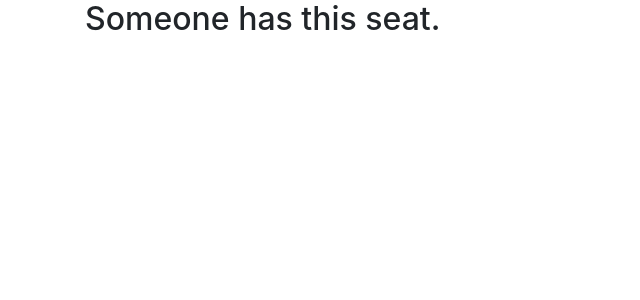
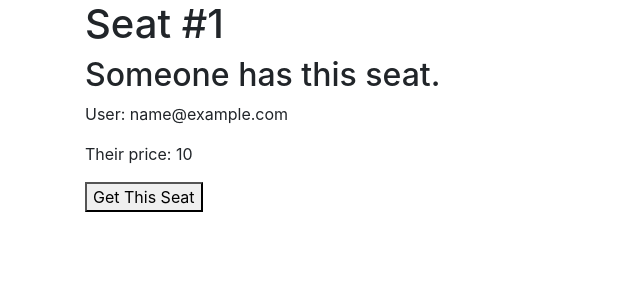
Before and after one commit to woodbridge/seats, a Flask app: template templates/view_seat.html in a window 1280 px wide. Shown: the part 56-356 px from the top of the page, without its empty margins (0-640 px from the left). Run offline with Flask 2, Linux system fonts and the light colour scheme; the template is opened without the code that fills it: most values are stand-ins (such as "Sample title", 1, 10 or a date in 2020); parts of the project's set-up code (start-up, migrations or seed data) failed here and were passed over; some libraries are stand-ins or nearby versions.

Commit message:
more shit works

```diff
--- a/server.py
+++ b/server.py
@@ -14,7 +14,7 @@ A debugger such as "pdb" may be helpful for debugging.
 Read about it online.
 """
 
-import os
+import os, datetime
 from functools import wraps
 from sqlalchemy import *
 from sqlalchemy.pool import NullPool
@@ -172,6 +172,7 @@ def create_account():
   pass_hash = bcrypt.hashpw(pass_bytes, bcrypt.gensalt(14))
 
   query = "INSERT into users(name, email, password_hash) VALUES (%s, %s, %s) RETURNING user_id"
+
   trans = g.conn.begin()
 
   try:
@@ -210,7 +211,10 @@ def view_seat(library_name, seat_id):
   library_name = LIBRARY_NAMES[library_name]
 
   r = g.conn.execute("SELECT * from seats WHERE library_name = (%s) AND seat_id = (%s)", library_name, seat_id)
+
   seat_attrs = r.fetchone()
+
+  if not seat_attrs: return "fuck"
 
   seat = {
     'id': seat_attrs[0],
@@ -218,14 +222,63 @@ def view_seat(library_name, seat_id):
   }
 
   r = g.conn.execute("SELECT * from seat_offerings WHERE library_name = (%s) AND seat_id = (%s)", library_name, seat_id)
-  offering = r.fetchone()
+  offering_attrs = r.fetchone()
+  if offering_attrs:
+    offering = {
+      'offering_id': offering_attrs[0],
+      'price': offering_attrs[1],
+      'date': offering_attrs[2],
+      'seat_id': offering_attrs[3],
+      'user_id': offering_attrs[4],
+      'library_name': offering_attrs[5]
+    }
+  else:
+    offering = None
 
-  return render_template('view_seat.html', seat=seat, offering=offering)
+  if offering:
+    r = g.conn.execute("SELECT * from users WHERE user_id = (%s)", offering['user_id'])
+    owner_attrs = r.fetchone()
 
-@app.route('/claim')
+    owner = {
+      'user_id': owner_attrs[0],
+      'email': owner_attrs[1],
+      'name': owner_attrs[2]
+    }
+  else:
+    owner = None
+
+  return render_template('view_seat.html', seat=seat, offering=offering, owner=owner)
+
+@app.route('/claim', methods=['POST'])
 @login_required
 def claim_seat():
-  pass
+  seat_id = request.form['seat_id']
+  library_name = request.form['library_name']
+  price = request.form['price']
+  date = datetime.datetime.utcnow()
+  user_id = g.user[0] # TODO: convert to dictionary
+
+  query = "INSERT INTO seat_offerings(price, offering_date, seat_id, user_id, library_name) VALUES (%s, %s, %s, %s, %s) RETURNING seat_offering_id"
+
+  trans = g.conn.begin()
+
+  try:
+    r = g.conn.execute(query, price, date, seat_id, user_id, library_name)
+
+    id = r.fetchone()[0]
+
+    print('---> created new seat_offering with id ' + str(id))
+
+    trans.commit()
+    return redirect("/library/{0}/{1}".format(library_name.lower(), seat_id))
+  except Exception as e:
+    print(e)
+    trans.rollback()
+    return 'failure'
+
+
+
+  return str(seat_id) + ' ' + library_name
 
 @app.route('/login')
 def login():
--- a/templates/view_seat.html
+++ b/templates/view_seat.html
@@ -1,15 +1,25 @@
 {% extends "layout.html" %}
 
 {% block content %}
+
+  <h1>Seat #{{ seat['id'] }}</h1>
+
   {% if offering %}
     <h2>Someone has this seat.</h2>
+
+    <p>User: {{owner ['email'] }}</p>
+
+    <p>Their price: {{ offering['price'] }}</p>
+
+    <button>Get This Seat</button>
+
   {% else %}
 
     <form method='post' action='/claim'>
       <h2>This seat is available. Claim it!</h2>
       <div class='form-group'>
         <label>What do you want for it</label>
-        <textarea class='form-control'  placeholder="JJ's Swipe, $10, a playlist"></textarea>
+        <textarea name='price' class='form-control'  placeholder="JJ's Swipe, $10, a playlist"></textarea>
       </div>
 
       <input type="hidden" name="library_name" value='{{ seat["library"] }}'>
```
